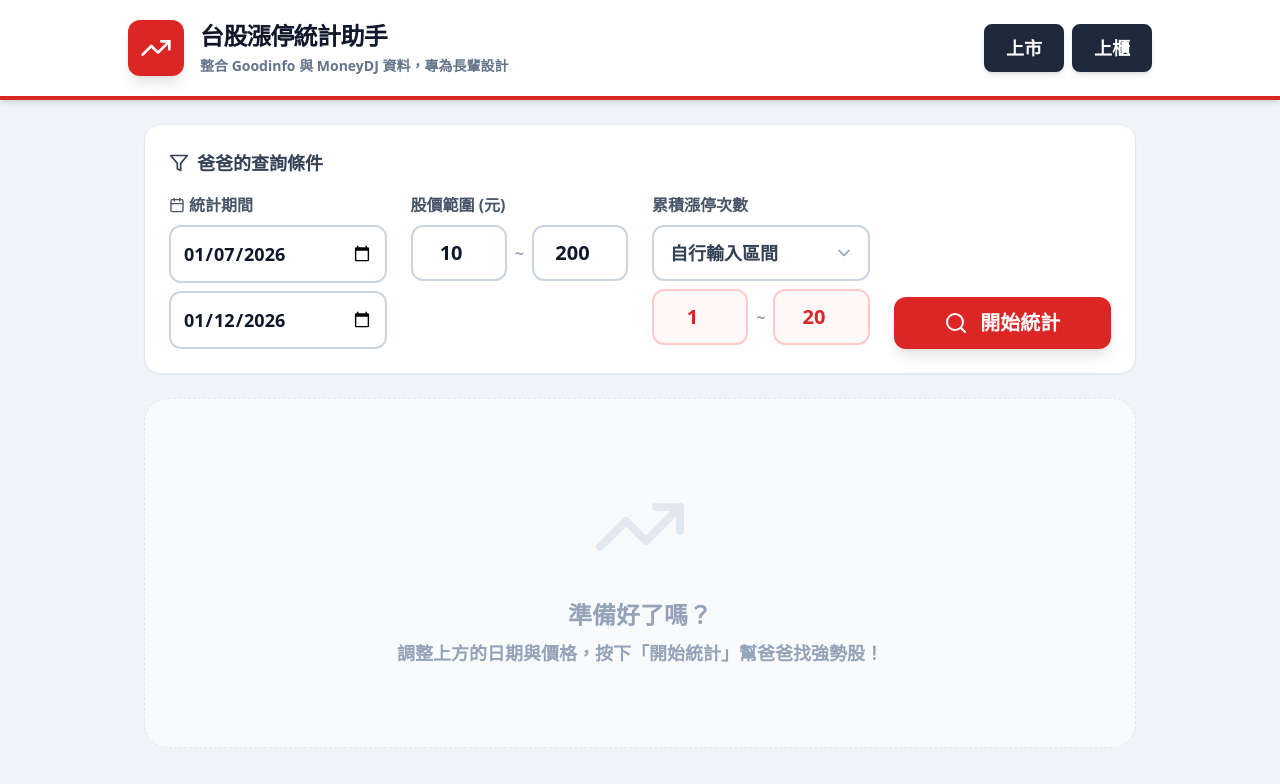
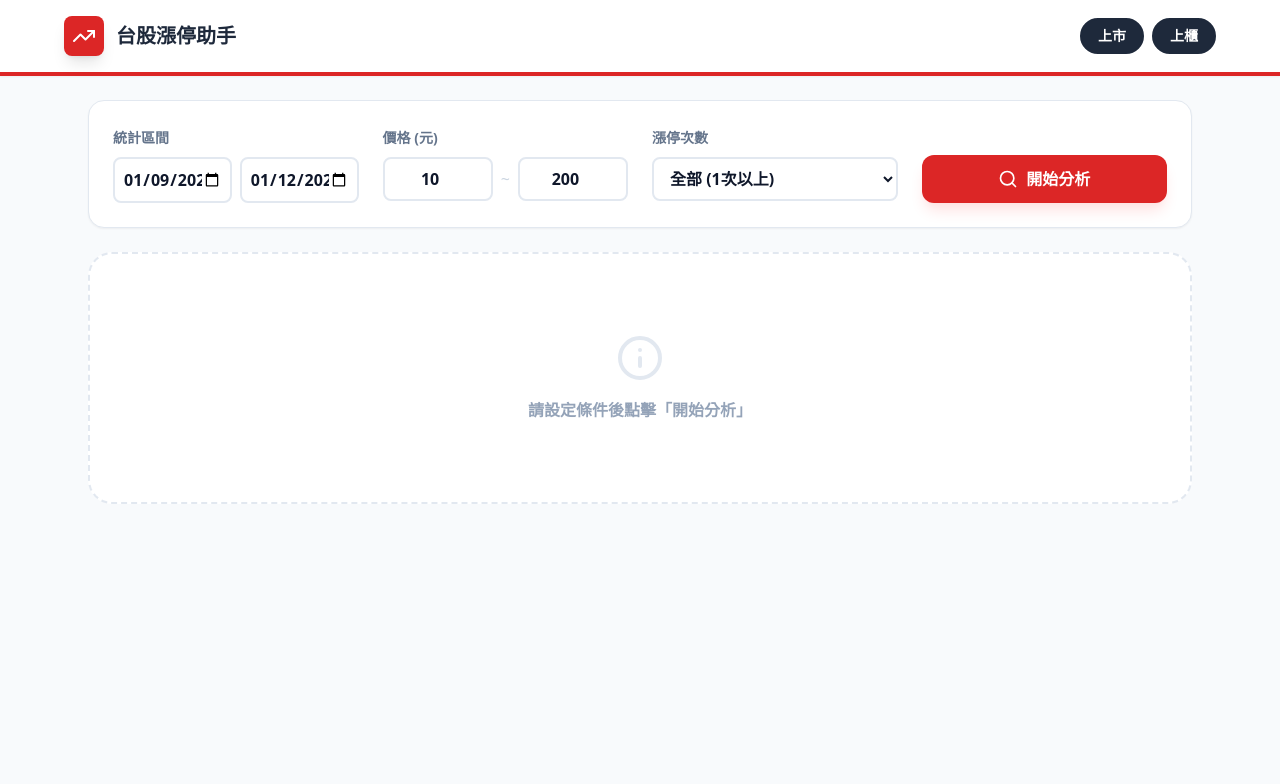
Before and after one commit to lydiacaicing/dad-stock-app, a React (Vite) app: page / in a window 1280 px wide. Shown: the top 784 px of the page. Built offline with nearby package versions, Linux system fonts and the light colour scheme.

Commit message:
feat: Enhance Gemini prompt and default filters
Refine the Gemini prompt to include "玩股網" as a data source, specify the current date for context, and clarify the output JSON format. Adjust default search period to 3 days to reduce AI query load. Update `limitUpMode` state to default to 'all'.

```diff
--- a/App.tsx
+++ b/App.tsx
@@ -10,15 +10,18 @@ import {
   Filter,
   Copy,
   ChevronDown,
-  Key
+  Key,
+  Info
 } from 'lucide-react';
 import { StockLimitUpRecord, FilterState, GroundingSource } from './types';
 import { fetchLimitUpRanking } from './services/geminiService';
 
 const App: React.FC = () => {
-  const today = new Date().toISOString().split('T')[0];
-  // 預設往前推 5 天
-  const defaultStartDate = new Date(Date.now() - 5 * 24 * 60 * 60 * 1000).toISOString().split('T')[0];
+  const now = new Date();
+  const today = now.toISOString().split('T')[0];
+
+  // 預設往前推 3 天，減少 AI 搜尋負擔
+  const defaultStartDate = new Date(Date.now() - 3 * 24 * 60 * 60 * 1000).toISOString().split('T')[0];
 
   const [filters, setFilters] = useState<FilterState>({
     startDate: defaultStartDate,
@@ -30,10 +33,9 @@ const App: React.FC = () => {
     maxLimitUp: 20
   });
 
-  const [limitUpMode, setLimitUpMode] = useState<string>('custom');
+  const [limitUpMode, setLimitUpMode] = useState<string>('all');
   const [stocks, setStocks] = useState<StockLimitUpRecord[]>([]);
   const [sources, setSources] = useState<GroundingSource[]>([]);
-
   const [loading, setLoading] = useState<boolean>(false);
   const [hasSearched, setHasSearched] = useState<boolean>(false);
   const [error, setError] = useState<string | null>(null);
@@ -47,11 +49,8 @@ const App: React.FC = () => {
       setStocks(result.stocks);
       setSources(result.sources);
     } catch (err: any) {
-      if (err.message === "API_KEY_MISSING") {
-        setError("API_KEY_MISSING");
-      } else {
-        setError("連線稍微慢一點，請再按一次搜尋試試看。");
-      }
+      console.error("Catch 到的錯誤:", err);
+      setError(err.message || String(err));
     } finally {
       setLoading(false);
     }
@@ -70,25 +69,9 @@ const App: React.FC = () => {
   const handleLimitUpModeChange = (e: React.ChangeEvent<HTMLSelectElement>) => {
     const mode = e.target.value;
     setLimitUpMode(mode);
-
-    switch (mode) {
-      case 'all':
-        setFilters(prev => ({ ...prev, minLimitUp: 1, maxLimitUp: 999 }));
-        break;
-      case '0-10':
-        setFilters(prev => ({ ...prev, minLimitUp: 0, maxLimitUp: 10 }));
-        break;
-      case '10-20':
-        setFilters(prev => ({ ...prev, minLimitUp: 10, maxLimitUp: 20 }));
-        break;
-      case '20-30':
-        setFilters(prev => ({ ...prev, minLimitUp: 20, maxLimitUp: 30 }));
-        break;
-      case '30+':
-        setFilters(prev => ({ ...prev, minLimitUp: 30, maxLimitUp: 999 }));
-        break;
-      case 'custom':
-        break;
+    if (mode !== 'custom') {
+      const [min, max] = mode.split('-').map(Number);
+      setFilters(prev => ({ ...prev, minLimitUp: min || 1, maxLimitUp: max || 999 }));
     }
   };
 
@@ -102,38 +85,33 @@ const App: React.FC = () => {
   };
 
   const copyToClipboard = () => {
-    const header = "股票代號\t名稱\t收盤價\t累積漲停\t產業\n";
+    const header = "代號\t名稱\t收盤價\t漲停次數\t產業\n";
     const body = stocks.map(s => `${s.symbol}\t${s.name}\t${s.lastClosePrice}\t${s.limitUpCount}\t${s.sector}`).join('\n');
     navigator.clipboard.writeText(header + body);
-    alert("表格已經複製好了！");
+    alert("已複製表格內容！");
   };
 
   return (
-    <div className="min-h-screen bg-[#f0f4f8] text-slate-900 font-sans">
+    <div className="min-h-screen bg-slate-50 text-slate-900 font-sans">
 
-      {/* 頂部標題區 */}
-      <header className="bg-white border-b-4 border-red-600 py-5 px-4 shadow-md sticky top-0 z-50">
-        <div className="max-w-5xl mx-auto flex items-center justify-between">
-          <div className="flex items-center gap-4">
-            <div className="bg-red-600 p-3 rounded-xl shadow-lg">
-              <TrendingUp className="text-white w-8 h-8" />
+      {/* 標題 */}
+      <header className="bg-white border-b-4 border-red-600 py-4 px-6 shadow-sm sticky top-0 z-50">
+        <div className="max-w-6xl mx-auto flex items-center justify-between">
+          <div className="flex items-center gap-3">
+            <div className="bg-red-600 p-2 rounded-lg shadow-lg">
+              <TrendingUp className="text-white w-6 h-6" />
             </div>
-            <div>
-              <h1 className="text-2xl font-black tracking-tight text-slate-900">台股漲停統計助手</h1>
-              <p className="text-sm text-slate-500 font-bold mt-1">
-                整合 Goodinfo 與 MoneyDJ 資料，專為長輩設計
-              </p>
+            <h1 className="text-xl font-black text-slate-800">台股漲停助手</h1>
           </div>
-          </div>
-          <div className="hidden sm:flex gap-2">
+          <div className="flex gap-2">
             {['上市', '上櫃'].map(m => (
               <button
                 key={m}
                 onClick={() => toggleMarketType(m)}
-                className={`px-5 py-2 rounded-lg text-lg font-bold transition-all border-2 ${
+                className={`px-4 py-1.5 rounded-full text-sm font-bold border-2 transition-all ${
                   filters.marketTypes.includes(m)
-                  ? 'bg-slate-800 text-white border-slate-800 shadow-md'
-                  : 'bg-white text-slate-400 border-slate-200 hover:border-slate-400'
+                  ? 'bg-slate-800 text-white border-slate-800'
+                  : 'bg-white text-slate-400 border-slate-200'
                 }`}
               >
                 {m}
@@ -143,230 +121,150 @@ const App: React.FC = () => {
         </div>
       </header>
 
-      {/* 設定區域 */}
-      <div className="max-w-5xl mx-auto py-6 px-4">
-        <div className="bg-white rounded-2xl p-6 shadow-sm border border-slate-200">
-          <div className="flex items-center gap-2 mb-4 text-slate-700">
-            <Filter className="w-5 h-5" />
-            <h2 className="text-lg font-black">爸爸的查詢條件</h2>
-          </div>
-
+      {/* 篩選器 */}
+      <div className="max-w-6xl mx-auto p-4 md:p-6">
+        <div className="bg-white rounded-2xl p-6 shadow-sm border border-slate-200 mb-6">
           <div className="grid grid-cols-1 md:grid-cols-2 lg:grid-cols-4 gap-6">
-            {/* 日期設定 */}
             <div className="space-y-2">
-              <label className="text-base font-bold text-slate-600 block">
-                <Calendar className="w-4 h-4 inline mr-1 mb-1" />
-                統計期間
-              </label>
-              <div className="flex gap-2">
+              <label className="text-sm font-bold text-slate-500">統計區間</label>
+              <div className="grid grid-cols-2 gap-2">
                 <input type="date" name="startDate" value={filters.startDate} onChange={handleInputChange}
-                  className="w-full px-3 py-3 border-2 border-slate-300 rounded-xl text-lg font-bold focus:border-red-500 outline-none" />
-              </div>
-              <div className="flex gap-2">
+                  className="px-2 py-2 border-2 border-slate-200 rounded-lg font-bold focus:border-red-500 outline-none w-full" />
                 <input type="date" name="endDate" value={filters.endDate} onChange={handleInputChange}
-                  className="w-full px-3 py-3 border-2 border-slate-300 rounded-xl text-lg font-bold focus:border-red-500 outline-none" />
+                  className="px-2 py-2 border-2 border-slate-200 rounded-lg font-bold focus:border-red-500 outline-none w-full" />
               </div>
             </div>
 
-            {/* 價格設定 */}
             <div className="space-y-2">
-              <label className="text-base font-bold text-slate-600 block">
-                股價範圍 (元)
-              </label>
+              <label className="text-sm font-bold text-slate-500">價格 (元)</label>
               <div className="flex items-center gap-2">
                 <input type="number" name="minPrice" value={filters.minPrice} onChange={handleInputChange}
-                  className="w-full px-4 py-3 border-2 border-slate-300 rounded-xl text-xl font-bold text-center focus:border-red-500 outline-none" />
-                <span className="text-slate-400 font-bold">~</span>
+                  className="w-full px-3 py-2 border-2 border-slate-200 rounded-lg font-bold text-center focus:border-red-500" />
+                <span className="text-slate-300">~</span>
                 <input type="number" name="maxPrice" value={filters.maxPrice} onChange={handleInputChange}
-                  className="w-full px-4 py-3 border-2 border-slate-300 rounded-xl text-xl font-bold text-center focus:border-red-500 outline-none" />
+                  className="w-full px-3 py-2 border-2 border-slate-200 rounded-lg font-bold text-center focus:border-red-500" />
               </div>
             </div>
 
-            {/* 次數設定 */}
             <div className="space-y-2">
-              <label className="text-base font-bold text-slate-600 block">
-                累積漲停次數
-              </label>
-              <div className="relative">
-                <select
-                  value={limitUpMode}
-                  onChange={handleLimitUpModeChange}
-                  className="w-full px-4 py-3 border-2 border-slate-300 rounded-xl text-lg font-bold appearance-none bg-white focus:border-red-500 outline-none text-slate-700 pr-10"
-                >
-                  <option value="all">全部 (只要有漲停)</option>
-                  <option value="0-10">10 次以下 (0~10)</option>
-                  <option value="10-20">10 ~ 20 次</option>
-                  <option value="20-30">20 ~ 30 次</option>
-                  <option value="30+">30 次以上</option>
-                  <option value="custom">自行輸入區間</option>
+              <label className="text-sm font-bold text-slate-500">漲停次數</label>
+              <select value={limitUpMode} onChange={handleLimitUpModeChange} className="w-full px-3 py-2 border-2 border-slate-200 rounded-lg font-bold bg-white outline-none focus:border-red-500">
+                <option value="1-999">全部 (1次以上)</option>
+                <option value="2-999">強勢 (2次以上)</option>
+                <option value="3-999">極強 (3次以上)</option>
+                <option value="custom">自定義次數</option>
               </select>
-                <ChevronDown className="absolute right-4 top-1/2 -translate-y-1/2 w-5 h-5 text-slate-400 pointer-events-none" />
-              </div>
-
               {limitUpMode === 'custom' && (
-                <div className="flex items-center gap-2 mt-2">
-                  <input
-                    type="number"
-                    name="minLimitUp"
-                    value={filters.minLimitUp}
-                    onChange={handleInputChange}
-                    className="w-full px-4 py-3 border-2 border-red-200 bg-red-50/50 rounded-xl text-xl font-black text-red-600 text-center focus:border-red-500 outline-none"
-                  />
-                  <span className="text-slate-400 font-bold">~</span>
-                  <input
-                    type="number"
-                    name="maxLimitUp"
-                    value={filters.maxLimitUp}
-                    onChange={handleInputChange}
-                    className="w-full px-4 py-3 border-2 border-red-200 bg-red-50/50 rounded-xl text-xl font-black text-red-600 text-center focus:border-red-500 outline-none"
-                  />
+                 <div className="flex gap-2 mt-2">
+                   <input type="number" name="minLimitUp" value={filters.minLimitUp} onChange={handleInputChange} className="w-full px-2 py-1 border border-red-200 rounded font-bold text-center" />
+                   <span className="text-slate-300">~</span>
+                   <input type="number" name="maxLimitUp" value={filters.maxLimitUp} onChange={handleInputChange} className="w-full px-2 py-1 border border-red-200 rounded font-bold text-center" />
                  </div>
               )}
             </div>
 
-            {/* 搜尋按鈕 */}
             <div className="flex items-end">
               <button
                 onClick={() => loadData(filters)}
                 disabled={loading}
-                className="w-full py-3 bg-red-600 hover:bg-red-700 disabled:bg-slate-300 text-white text-xl font-black rounded-xl transition-all flex items-center justify-center gap-3 shadow-lg active:scale-95"
+                className="w-full py-3 bg-red-600 hover:bg-red-700 disabled:bg-slate-300 text-white font-black rounded-xl transition-all flex items-center justify-center gap-2 shadow-lg shadow-red-100 active:scale-95"
               >
-                {loading ? (
-                  <>
-                    <Loader2 className="w-6 h-6 animate-spin" />
-                    統計中...
-                  </>
-                ) : (
-                  <>
-                    <Search className="w-6 h-6" />
-                    開始統計
-                  </>
-                )}
+                {loading ? <Loader2 className="w-5 h-5 animate-spin" /> : <Search className="w-5 h-5" />}
+                {loading ? "搜尋中" : "開始分析"}
               </button>
             </div>
           </div>
         </div>
+
+        {/* 內容顯示區 */}
+        {!hasSearched ? (
+          <div className="text-center py-20 bg-white rounded-3xl border-2 border-dashed border-slate-200">
+            <Info className="w-12 h-12 text-slate-200 mx-auto mb-4" />
+            <p className="text-slate-400 font-bold">請設定條件後點擊「開始分析」</p>
+          </div>
+        ) : error ? (
+          <div className="bg-red-50 border-2 border-red-100 p-8 rounded-2xl text-center">
+            <AlertCircle className="w-16 h-16 text-red-500 mx-auto mb-4" />
+            <h3 className="text-xl font-black text-red-800 mb-4">搜尋出了一點問題</h3>
+
+            <div className="max-w-lg mx-auto bg-white p-4 rounded-xl border border-red-200 text-left font-mono text-sm text-red-600 mb-6 break-all">
+              {error}
             </div>
 
-      {/* 結果列表 */}
-      <main className="max-w-5xl mx-auto pb-12 px-4">
-        {!hasSearched ? (
-          <div className="text-center py-20 bg-white/50 rounded-3xl border border-slate-200 border-dashed">
-            <TrendingUp className="w-24 h-24 text-slate-200 mx-auto mb-6" />
-            <h2 className="text-2xl font-black text-slate-400">準備好了嗎？</h2>
-            <p className="text-slate-400 font-bold mt-2 text-lg">調整上方的日期與價格，按下「開始統計」幫爸爸找強勢股！</p>
+            <div className="max-w-lg mx-auto text-left text-slate-600 bg-white/50 p-6 rounded-xl border border-slate-200">
+              <p className="font-bold mb-3 text-slate-800">💡 給爸爸的排除建議：</p>
+              <ul className="list-decimal list-inside space-y-2 font-medium">
+                <li>請確認您已在 Vercel 後台設定好正確的 <code className="bg-slate-100 px-1 rounded">API_KEY</code>。</li>
+                <li>如果是「Failed to fetch」，請重新整理頁面再試一次。</li>
+                <li>這可能是因為搜尋量太大導致 AI 暫時休息，請稍候 30 秒。</li>
+              </ul>
+              <button onClick={() => window.location.reload()} className="mt-6 w-full py-2 border-2 border-slate-300 rounded-lg hover:bg-slate-100 font-bold transition-colors">
+                重新整理頁面
+              </button>
             </div>
-        ) : error ? (
-           <div className="bg-red-50 rounded-2xl p-8 border-2 border-red-200 text-center">
-             <div className="bg-red-100 w-20 h-20 rounded-full flex items-center justify-center mx-auto mb-4">
-                {error === 'API_KEY_MISSING' ? <Key className="w-10 h-10 text-red-600" /> : <AlertCircle className="w-10 h-10 text-red-600" />}
-             </div>
-
-             {error === 'API_KEY_MISSING' ? (
-                <>
-                  <h3 className="text-2xl font-black text-red-800 mb-2">還沒設定 AI 金鑰喔！</h3>
-                  <p className="text-lg text-red-700 font-bold mb-4">請設定 API_KEY。</p>
-                </>
-             ) : (
-                <>
-                  <h3 className="text-2xl font-black text-red-800 mb-2">連線有點問題</h3>
-                  <p className="text-lg text-red-700 font-bold">{error}</p>
-                </>
-             )}
           </div>
         ) : (
-          <>
-            <div className="flex flex-col md:flex-row md:items-end justify-between mb-4 gap-4">
-              <div>
-                <h2 className="text-2xl font-black text-slate-800 flex items-center gap-3">
-                  統計結果
-                  <span className="bg-red-100 text-red-700 text-lg px-3 py-1 rounded-full border border-red-200">
-                    共 {stocks.length} 檔
-                  </span>
-                </h2>
-                <div className="flex flex-wrap gap-2 mt-2">
-                   {sources.map((s, i) => (
-                      <a key={i} href={s.uri} target="_blank" className="text-xs font-bold text-slate-400 hover:text-red-600 flex items-center gap-1 bg-white px-2 py-1 rounded border border-slate-200">
-                        <ExternalLink className="w-3 h-3" /> {s.title}
-                      </a>
-                   ))}
-                </div>
-              </div>
-
+          <div className="animate-in fade-in slide-in-from-bottom-4 duration-500">
+            <div className="flex justify-between items-center mb-4">
+              <h2 className="text-xl font-black text-slate-800">統計結果 ({stocks.length})</h2>
               {stocks.length > 0 && (
-                <button
-                  onClick={copyToClipboard}
-                  className="px-4 py-2 bg-white border-2 border-slate-200 hover:bg-slate-50 text-slate-700 font-bold rounded-lg flex items-center gap-2 transition-colors shadow-sm"
-                >
-                  <Copy className="w-4 h-4" />
-                  複製內容
+                <button onClick={copyToClipboard} className="flex items-center gap-2 text-sm font-bold text-slate-500 hover:text-red-600 bg-white px-3 py-1.5 rounded-lg border border-slate-200 shadow-sm transition-all">
+                  <Copy className="w-4 h-4" /> 複製表格
                 </button>
               )}
             </div>
 
-            {loading ? (
-              <div className="bg-white rounded-2xl p-12 text-center border border-slate-200 shadow-sm">
-                 <div className="w-16 h-16 border-8 border-slate-100 border-t-red-600 rounded-full animate-spin mx-auto mb-6"></div>
-                 <h3 className="text-xl font-black text-slate-800 mb-2">AI 正在努力閱讀 Goodinfo 網站...</h3>
-                 <p className="text-slate-500 font-bold">這需要一點時間，因為 AI 正在一頁一頁幫您找 {filters.startDate} 到 {filters.endDate} 的資料。</p>
-              </div>
-            ) : (
             <div className="bg-white rounded-2xl shadow-sm border border-slate-200 overflow-hidden">
               <div className="overflow-x-auto">
                 <table className="w-full text-left">
-                    <thead>
-                      <tr className="bg-slate-100 border-b-2 border-slate-200">
-                        <th className="px-6 py-5 text-lg font-black text-slate-600 whitespace-nowrap">股票名稱</th>
-                        <th className="px-6 py-5 text-lg font-black text-slate-600 text-center whitespace-nowrap">最新股價</th>
-                        <th className="px-6 py-5 text-lg font-black text-red-600 text-center whitespace-nowrap bg-red-50">期間漲停</th>
-                        <th className="px-6 py-5 text-lg font-black text-slate-600 whitespace-nowrap">產業類別</th>
-                        <th className="px-6 py-5 text-lg font-black text-slate-600 text-center whitespace-nowrap">市場</th>
+                  <thead className="bg-slate-50 border-b border-slate-200">
+                    <tr>
+                      <th className="px-6 py-4 font-black text-slate-500">股票</th>
+                      <th className="px-6 py-4 font-black text-slate-500 text-center">收盤價</th>
+                      <th className="px-6 py-4 font-black text-red-600 text-center bg-red-50/50">漲停次數</th>
+                      <th className="px-6 py-4 font-black text-slate-500">產業</th>
                     </tr>
                   </thead>
                   <tbody className="divide-y divide-slate-100">
-                      {stocks.length > 0 ? stocks.map((stock, index) => (
-                        <tr key={stock.symbol} className={`hover:bg-blue-50 transition-colors ${index % 2 === 0 ? 'bg-white' : 'bg-slate-50/50'}`}>
-                          <td className="px-6 py-5">
-                            <div className="flex flex-col">
-                              <span className="text-xl font-black text-slate-900">{stock.name}</span>
-                              <span className="text-base font-bold text-slate-400 font-mono tracking-wider">{stock.symbol}</span>
-                            </div>
+                    {stocks.length > 0 ? stocks.map(stock => (
+                      <tr key={stock.symbol} className="hover:bg-slate-50 transition-colors">
+                        <td className="px-6 py-4">
+                          <div className="font-black text-slate-900">{stock.name}</div>
+                          <div className="text-xs font-bold text-slate-400 font-mono">{stock.symbol} · {stock.market}</div>
                         </td>
-                          <td className="px-6 py-5 text-center">
-                            <span className="text-xl font-bold font-mono text-slate-700 block">${stock.lastClosePrice}</span>
-                          </td>
-                          <td className="px-6 py-5 text-center bg-red-50/30">
-                            <span className="inline-flex items-center justify-center w-12 h-12 rounded-full bg-red-600 text-white text-2xl font-black shadow-md shadow-red-200">
+                        <td className="px-6 py-4 text-center font-bold font-mono text-slate-600">${stock.lastClosePrice}</td>
+                        <td className="px-6 py-4 text-center bg-red-50/20">
+                          <span className="inline-block w-10 h-10 leading-10 rounded-full bg-red-600 text-white font-black shadow-md shadow-red-100">
                             {stock.limitUpCount}
                           </span>
                         </td>
-                          <td className="px-6 py-5">
-                            <span className="text-base font-bold text-slate-600 bg-slate-200 px-3 py-1 rounded-md">
-                              {stock.sector}
-                            </span>
-                          </td>
-                          <td className="px-6 py-5 text-center">
-                            <span className={`text-sm font-bold px-2 py-1 rounded border ${stock.market === '上市' ? 'bg-blue-50 text-blue-600 border-blue-200' : 'bg-green-50 text-green-600 border-green-200'}`}>
-                              {stock.market}
-                            </span>
+                        <td className="px-6 py-4">
+                          <span className="text-xs font-bold px-2 py-1 bg-slate-100 rounded-md text-slate-600">{stock.sector}</span>
                         </td>
                       </tr>
                     )) : (
                       <tr>
-                          <td colSpan={5} className="py-24 text-center">
-                             <AlertCircle className="w-16 h-16 text-slate-300 mx-auto mb-4" />
-                             <p className="text-xl font-black text-slate-400">沒有找到符合條件的股票。</p>
-                          </td>
+                        <td colSpan={4} className="py-20 text-center text-slate-400 font-bold">沒有符合條件的股票</td>
                       </tr>
                     )}
                   </tbody>
                 </table>
               </div>
             </div>
+
+            {sources.length > 0 && (
+              <div className="mt-4 flex flex-wrap gap-2">
+                <span className="text-xs font-bold text-slate-400">參考來源：</span>
+                {sources.map((s, i) => (
+                  <a key={i} href={s.uri} target="_blank" className="text-xs font-bold text-blue-500 hover:underline flex items-center gap-1">
+                    <ExternalLink className="w-3 h-3" /> {s.title}
+                  </a>
+                ))}
+              </div>
             )}
-          </>
+          </div>
         )}
-      </main>
+      </div>
     </div>
   );
 };
```
Also changed, not shown: services/geminiService.ts (+32 -45 lines). Lines whose indentation alone changed are shown as unchanged.
